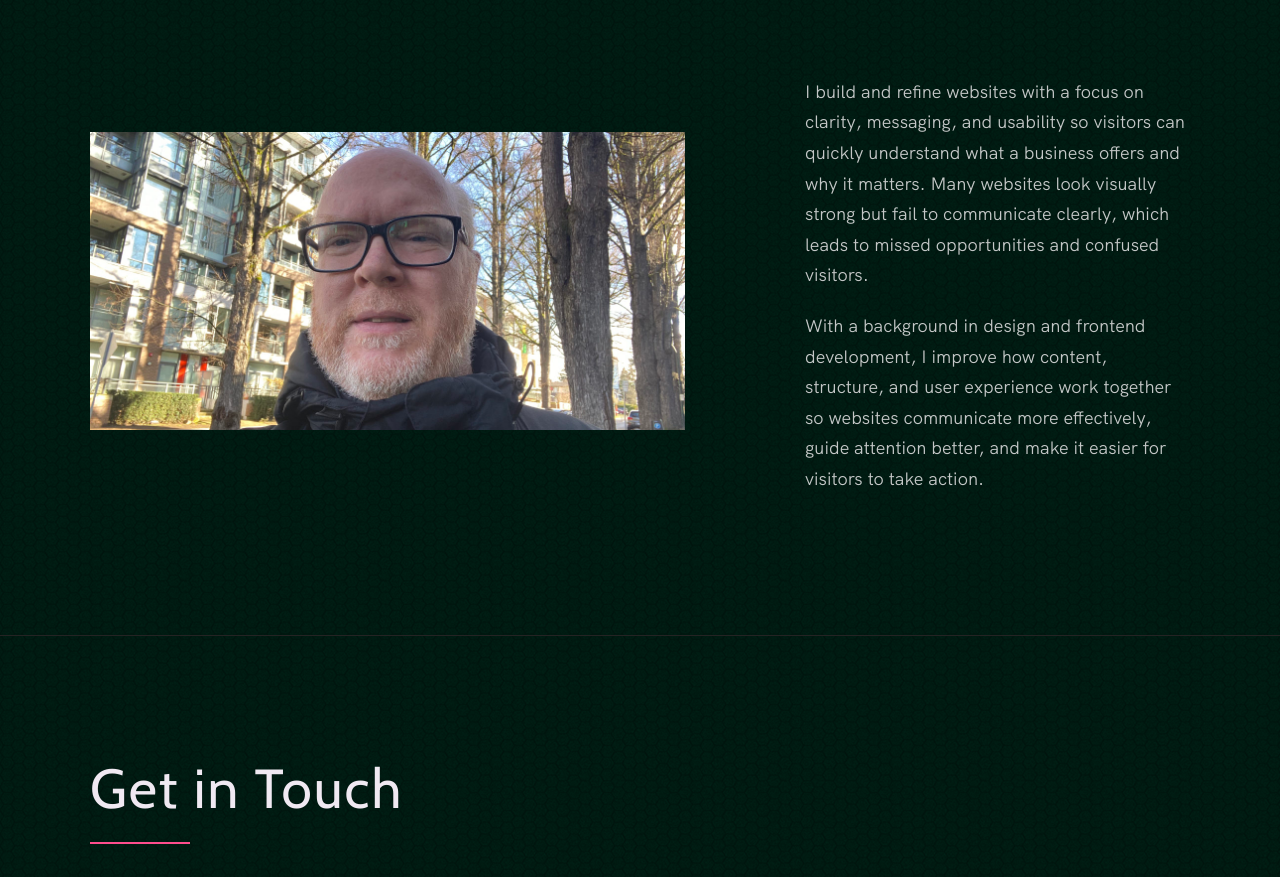
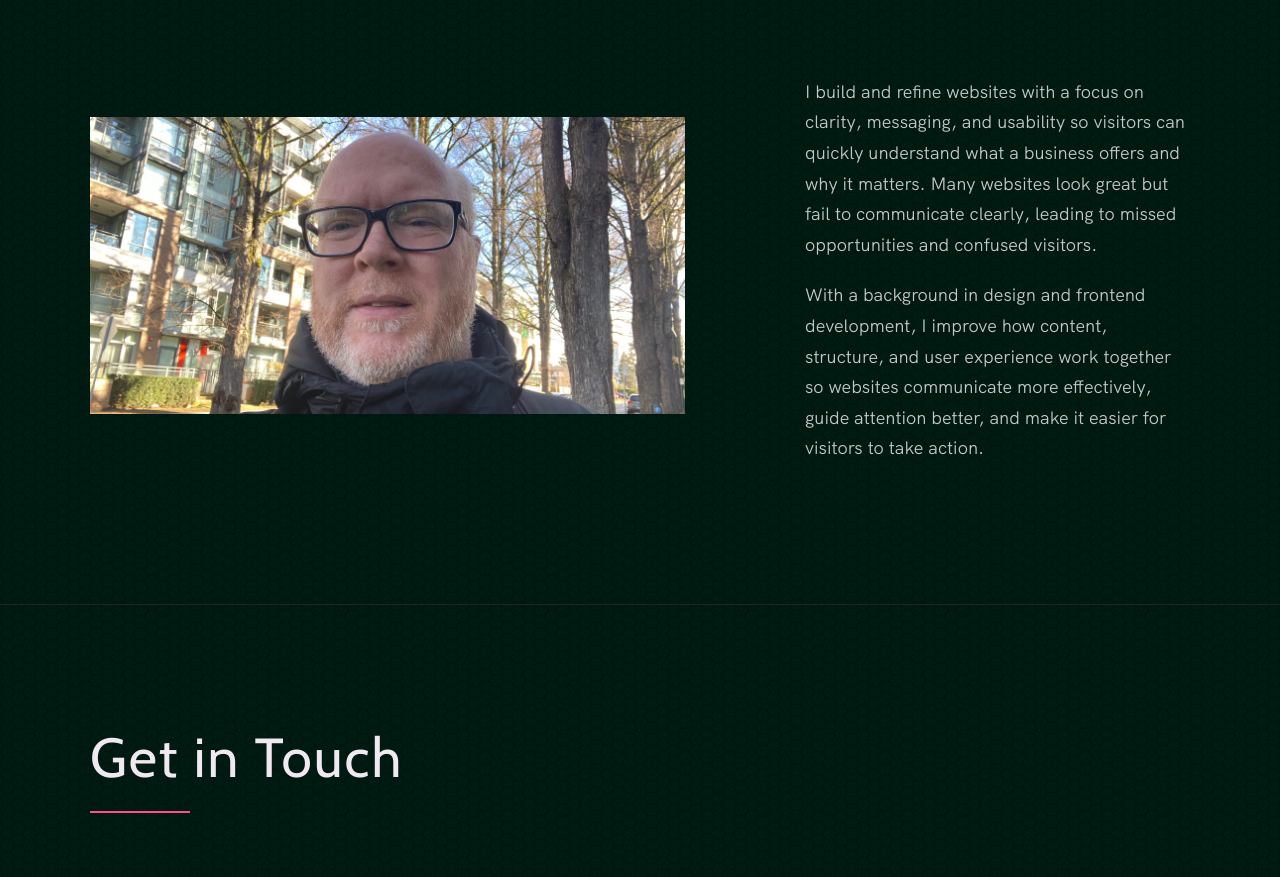
Before and after one commit to artwired/brads-dev-portfolio, a website built with Vite: page index.html in a window 1280 px wide. Shown: the part 3484-4361 px from the top of the page. Built offline with nearby package versions, Linux system fonts and the light colour scheme.

Commit message:
Update index.html
making a small change

```diff
--- a/index.html
+++ b/index.html
@@ -259,9 +259,9 @@
               <p>
                 I build and refine websites with a focus on clarity, messaging,
                 and usability so visitors can quickly understand what a business
-                offers and why it matters. Many websites look visually strong
-                but fail to communicate clearly, which leads to missed
-                opportunities and confused visitors.
+                offers and why it matters. Many websites look great but fail to
+                communicate clearly, leading to missed opportunities and
+                confused visitors.
               </p>
 
               <p>
```
